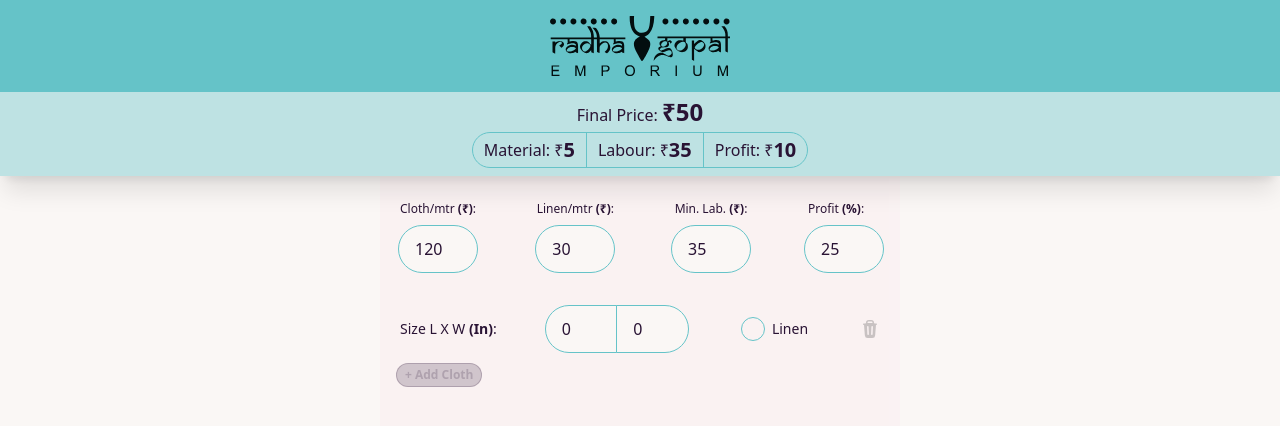
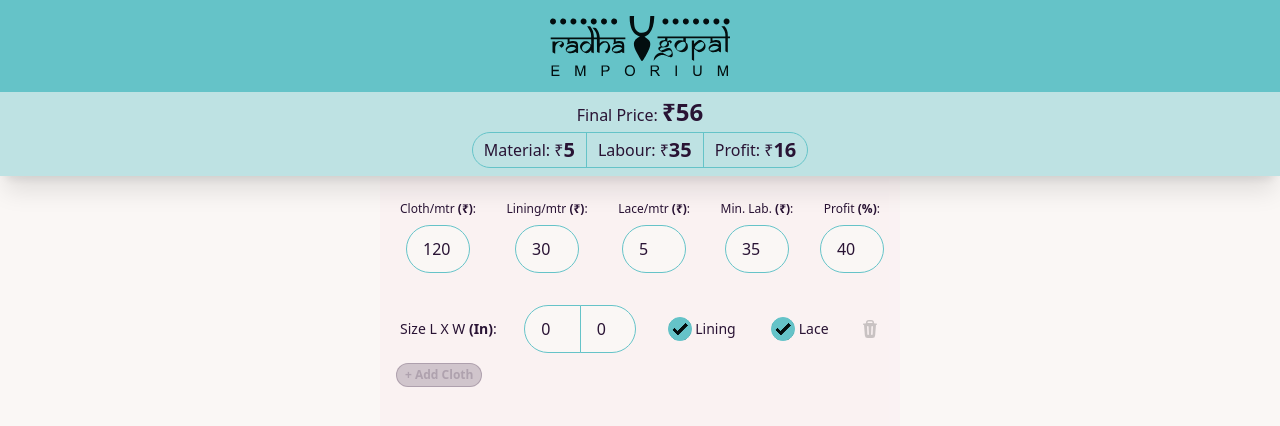
Before and after one commit to vijaysharma/radha-gopal-emporium, a React (Create React App) app: page / in a window 1280 px wide. Shown: the top 426 px of the page. Built offline with nearby package versions, Linux system fonts and the light colour scheme.

Commit message:
Add lace input

```diff
--- a/src/component/ClothPiece.jsx
+++ b/src/component/ClothPiece.jsx
@@ -2,7 +2,8 @@ const ClothPiece = ({
   id,
   length,
   width,
-  linenRequired,
+  liningRequired,
+  laceRequired,
   sizeHandler,
   clothesLength,
 }) => {
@@ -13,12 +14,12 @@ const ClothPiece = ({
           <span className="label-text">
             Size L X W <strong>(In)</strong>:
           </span>
-          <div className="w-full max-w-36 join">
+          <div className="max-w-28 join">
             <input
               type="text"
               id={`l-${id}`}
               placeholder="Type the length"
-              className="input input-bordered input-primary w-full max-w-xs join-item"
+              className="input input-bordered input-primary w-full max-w-16 join-item"
               value={length}
               name="length"
               onChange={(e) => sizeHandler(e, id)}
@@ -27,7 +28,7 @@ const ClothPiece = ({
               type="text"
               id={`w-${id}`}
               placeholder="Type the Width"
-              className="input input-bordered input-primary w-full max-w-xs join-item"
+              className="input input-bordered input-primary w-full max-w-16 join-item"
               value={width}
               name="width"
               onChange={(e) => sizeHandler(e, id)}
@@ -36,12 +37,22 @@ const ClothPiece = ({
           <label className="label cursor-pointer">
             <input
               type="checkbox"
-              checked={linenRequired}
+              checked={liningRequired}
               className="checkbox checkbox-primary"
-              name="checkbox"
+              name="lining"
               onChange={(e) => sizeHandler(e, id)}
             />
-            <span className="label-text">&nbsp;&nbsp;Linen</span>
+            <span className="label-text">&nbsp;Lining</span>
+          </label>
+          <label className="label cursor-pointer">
+            <input
+              type="checkbox"
+              checked={laceRequired}
+              className="checkbox checkbox-primary"
+              name="lace"
+              onChange={(e) => sizeHandler(e, id)}
+            />
+            <span className="label-text">&nbsp;Lace</span>
           </label>
           <svg
             xmlns="http://www.w3.org/2000/svg"
--- a/src/component/Labelnput.jsx
+++ b/src/component/Labelnput.jsx
@@ -7,7 +7,7 @@ const Labelnput = ({
   onChangehandler,
 }) => {
   return (
-    <label className="form-control text-center max-w-24 inline-block cursor-pointer">
+    <label className="form-control text-center max-w-18 inline-block cursor-pointer">
       <div className="label">
         <span className="label-text text-xs">
           {labelText} <strong>({defaultSymbol})</strong>:
@@ -16,7 +16,7 @@ const Labelnput = ({
       <input
         type="text"
         placeholder="Enter"
-        className="input input-bordered input-primary max-w-20"
+        className="input input-bordered input-primary max-w-16"
         value={inputValue}
         onChange={(e) => onChangehandler(e)}
       />
--- a/src/component/PriceCalculator.jsx
+++ b/src/component/PriceCalculator.jsx
@@ -8,9 +8,10 @@ const PriceCalculator = () => {
   const [inputValues, setInputValues] = useState(
     JSON.parse(localStorage.getItem("iv")) || {
       clothRate: 120,
-      linenRate: 30,
+      liningRate: 30,
+      laceRate: 5,
       labour: 35,
-      profit: 25,
+      profit: 40,
     }
   );
   const [calculatable, setCalculatable] = useState(
@@ -22,7 +23,8 @@ const PriceCalculator = () => {
         id: 1,
         length: 0,
         width: 0,
-        linenRequired: false,
+        liningRequired: true,
+        laceRequired: true,
       },
     ]
   );
@@ -36,7 +38,8 @@ const PriceCalculator = () => {
     });
     if (e.target.name === "length") cloth.length = e.target.value;
     if (e.target.name === "width") cloth.width = e.target.value;
-    if (e.target.name === "checkbox") cloth.linenRequired = e.target.checked;
+    if (e.target.name === "lining") cloth.liningRequired = e.target.checked;
+    if (e.target.name === "lace") cloth.laceRequired = e.target.checked;
     if (trash) updatedClothes.splice(indexOfCloth, 1);
     setClothes([...updatedClothes]);
     if (clothValueFinder(updatedClothes)) {
@@ -67,9 +70,14 @@ const PriceCalculator = () => {
             onChangehandler={(e) => inputOnChange(e, "clothRate")}
           />
           <Labelnput
-            labelText="Linen/mtr"
-            inputValue={inputValues.linenRate}
-            onChangehandler={(e) => inputOnChange(e, "linenRate")}
+            labelText="Lining/mtr"
+            inputValue={inputValues.liningRate}
+            onChangehandler={(e) => inputOnChange(e, "liningRate")}
+          />
+          <Labelnput
+            labelText="Lace/mtr"
+            inputValue={inputValues.laceRate}
+            onChangehandler={(e) => inputOnChange(e, "laceRate")}
           />
           <Labelnput
             labelText="Min. Lab."
@@ -91,7 +99,8 @@ const PriceCalculator = () => {
               id={cloth.id}
               length={cloth.length}
               width={cloth.width}
-              linenRequired={cloth.linenRequired}
+              liningRequired={cloth.liningRequired}
+              laceRequired={cloth.laceRequired}
               sizeHandler={clothSizeHandler}
               clothesLength={clothes.length}
             />
@@ -109,7 +118,7 @@ const PriceCalculator = () => {
                 id: clothes[clothes.length - 1].id + 1,
                 length: 0,
                 width: 0,
-                linenRequired: false,
+                liningRequired: false,
               },
             ]);
             setCalculatable(false);
--- a/src/component/utilities.js
+++ b/src/component/utilities.js
@@ -2,20 +2,22 @@ const parseFloatInput = (inputValue) => parseFloat(inputValue ? inputValue : 0);
 
 export const calculateFinalPrice = ({ inputValues, clothes, priceContext }) => {
   const clothRatePerInch = parseFloatInput(inputValues.clothRate) / (39 * 32);
-  const LinenRatePerInch = parseFloatInput(inputValues.linenRate) / (39 * 32);
+  const LiningRatePerInch = parseFloatInput(inputValues.liningRate) / (39 * 32);
+  const LaceRatePerInch = parseFloatInput(inputValues.laceRate) / 39;
   const area = clothes.reduce(
     (acc, cloth) => {
       let l = parseFloatInput(cloth.length);
       let w = parseFloatInput(cloth.width);
       return {
         clarea: acc.clarea + l * w,
-        lnarea: cloth.linenRequired ? acc.lnarea + l * w : acc.lnarea,
+        lnarea: cloth.liningRequired ? acc.lnarea + l * w : acc.lnarea,
+        laceLn: cloth.laceRequired ? acc.laceLn + l + w + w : acc.laceLn,
       };
     },
-    { clarea: 0, lnarea: 0 }
+    { clarea: 0, lnarea: 0, laceLn: 0 }
   );
   let clothCost =
-    area.clarea * clothRatePerInch + area.lnarea * LinenRatePerInch;
+    area.clarea * clothRatePerInch + area.lnarea * LiningRatePerInch + area.laceLn * LaceRatePerInch;
 
   // adding 10% wastage, stich, electricity, pouch
   clothCost = Math.ceil(1.1 * clothCost + 5);
@@ -23,7 +25,7 @@ export const calculateFinalPrice = ({ inputValues, clothes, priceContext }) => {
     parseFloatInput(inputValues.labour),
     Math.ceil(
       area.clarea * clothRatePerInch * 1.5 +
-        area.lnarea * LinenRatePerInch * 1.1
+        area.lnarea * LiningRatePerInch * 1.1
     )
   );
   const profit = Math.ceil(
```
